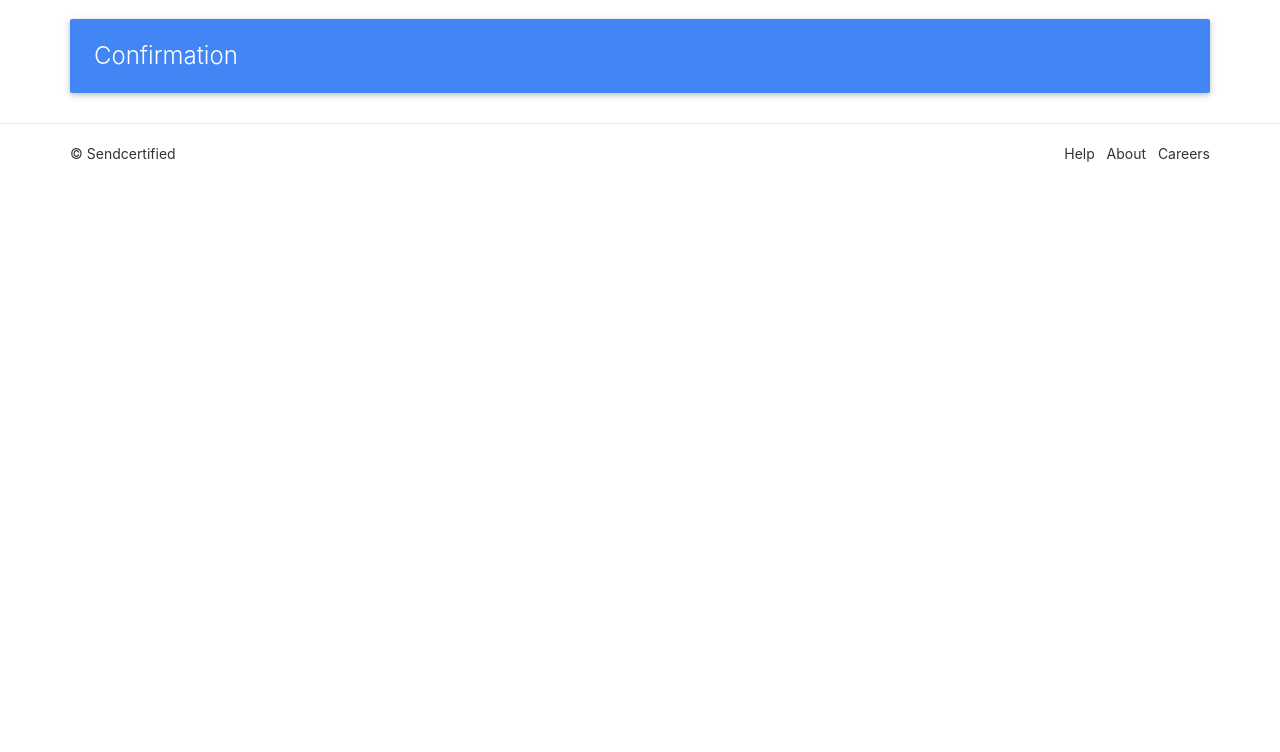
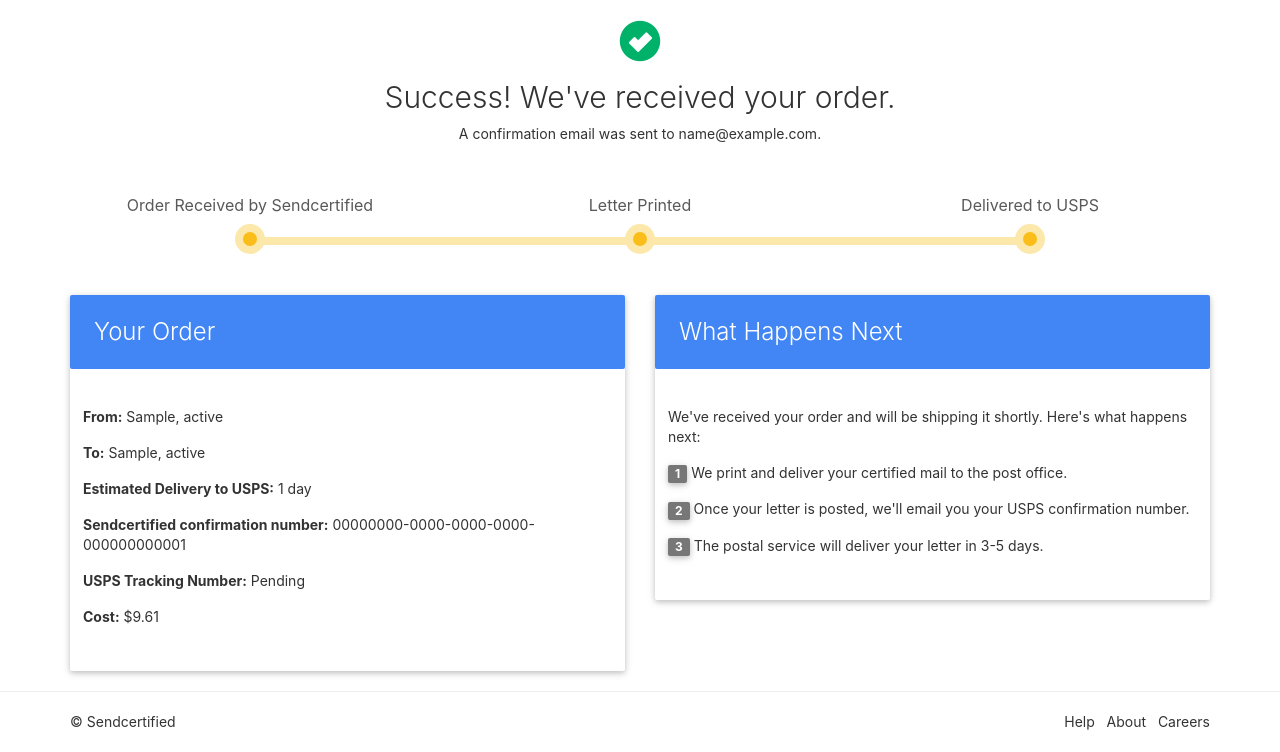
Before and after one commit to cweems/sendcertified, a Django app: template main/templates/orderform/confirmation.html in a window 1280 px wide. Shown: the part 51-803 px from the top of the page. Before the commit the page ends 213 px from the top, so only its background shows below. Run offline with Django 3.2, Linux system fonts and the light colour scheme; the template is opened without the code that fills it: values that come from a table or form of the project are taken from there, others are empty; tables that the repository leaves empty hold one stand-in row (values such as "Sample post"); some libraries are stand-ins or nearby versions.

Commit message:
Cleanup confirmation process

```diff
--- a/main/models.py
+++ b/main/models.py
@@ -1,3 +1,4 @@
+import uuid
 from django.db import models
 from django.contrib.auth.models import User
 from tinymce.models import HTMLField
@@ -5,6 +6,8 @@ from tinymce.models import HTMLField
 class MailOrder(models.Model):
     class Meta:
         app_label = 'main'
+
+    order_number = models.UUIDField(default=uuid.uuid4, editable=False)
     user = models.ForeignKey(User, blank=True, null=True)
 
     # Step 1: Landing Page Address
--- a/main/templates/index.html
+++ b/main/templates/index.html
@@ -4,7 +4,7 @@
     <div class="row">
       <div class="col-md-6">
         <div class="main-heading">
-          <h1>Sendcertified <span class="tagline">&nbsp Print, send, and track certified mail for $9.</span></h1>
+          <h1>Sendcertified <span class="tagline">&nbsp Send and track certified mail for $5 + postage.</span></h1>
         </div>
       </div>
     </div>
--- a/main/templates/orderform/confirmation.html
+++ b/main/templates/orderform/confirmation.html
@@ -4,12 +4,60 @@
   <div class="col-md-12">
 
     <!--Panel-->
+    <h1 class="text-center"><i class="glyphicon glyphicon-ok-sign"></i></h1>
+    <h2 class="text-center">Success! We've received your order.</h2>
+    <p class="text-center">A confirmation email was sent to {{order.email}}.</p>
+  </div>
+  <div class="col-md-12">
+    <div class="row bs-wizard" style="border-bottom:0;">
+        <div class="col-xs-4 bs-wizard-step {% if order.printed is True %} complete {% else %} active {% endif %}"><!-- complete -->
+          <div class="text-center bs-wizard-stepnum">Order Received by Sendcertified</div>
+          <div class="progress"><div class="progress-bar"></div></div>
+          <a href="/identification" class="bs-wizard-dot"></a>
+        </div>
+
+        <div class="col-xs-4 bs-wizard-step {% if order.printed is True and order.delivered_to_post_office is True %} complete {% elif order.printed is True %} active {% else %} disabled {% endif %}">
+          <div class="text-center bs-wizard-stepnum">Letter Printed</div>
+          <div class="progress"><div class="progress-bar"></div></div>
+          <a href="/address-details" class="bs-wizard-dot"></a>
+        </div>
+
+        <div class="col-xs-4 bs-wizard-step {% if order.printed is True and order.delivered_to_post_office is True %} active {% else %} disabled {% endif %}"><!-- complete -->
+          <div class="text-center bs-wizard-stepnum">Delivered to USPS</div>
+          <div class="progress"><div class="progress-bar"></div></div>
+          <a href="/draft-letter" class="bs-wizard-dot"></a>
+        </div>
+    </div>
+  </div>
+  <div class="col-md-6">
     <div class="card">
-        <h3 class="card-header primary-color white-text">Confirmation</h3>
-
+        <h3 class="card-header primary-color white-text">Your Order</h3>
+        <div class="card-block">
+          <div class="row">
+              <p><strong>From:</strong> {{order.sender_locality}}, {{order.sender_state}}</p>
+              <p><strong>To:</strong> {{order.recipient_locality}}, {{order.recipient_state}}</p>
+              <p><strong>Estimated Delivery to USPS:</strong> 1 day</p>
+              <p><strong>Sendcertified confirmation number:</strong> {{order.order_number}}</p>
+              <p><strong>USPS Tracking Number:</strong> Pending</p>
+              <p><strong>Cost:</strong> $9.61</p>
+          </div>
+        </div>
     </div>
+  </div>
+  <div class="col-md-6">
+    <div class="card">
+        <h3 class="card-header primary-color white-text">What Happens Next</h3>
+        <div class="card-block">
+          <div class="row">
+              <p>We've received your order and will be shipping it shortly. Here's what happens next:</p>
+              <p><span class="badge badge-primary badge-pill">1</span> We print and deliver your certified mail to the post office.</p>
+              <p><span class="badge badge-primary badge-pill">2</span> Once your letter is posted, we'll email you your USPS confirmation number.</p>
+              <p><span class="badge badge-primary badge-pill">3</span> The postal service will deliver your letter in 3-5 days.</p>
+          </div>
+        </div>
+    </div>
+  </div>
     <!--/.Panel-->
 
-  </div>
 </div>
 {% endblock %}
--- a/main/urls.py
+++ b/main/urls.py
@@ -12,7 +12,7 @@ urlpatterns = [
     url(r'^login-returning-user$', views.login_returning_user, name='login_returning_user'),
     url(r'^continue-as-guest$', views.continue_as_guest, name='continue_as_guest'),
     url(r'^payment$', views.payment, name='payment'),
-    url(r'^confirmation$', views.confirmation, name='confirmation'),
+    url(r'^confirmation/(?P<uuid>[0-9a-f]{8}\-[0-9a-f]{4}\-4[0-9a-f]{3}\-[89ab][0-9a-f]{3}\-[0-9a-f]{12})/$', views.confirmation, name='confirmation'),
     url(r'^logout$', views.logout_view, name='logout'),
     url('^register/', CreateView.as_view(
             template_name='register.html',
--- a/sendcertified/settings.py
+++ b/sendcertified/settings.py
@@ -116,8 +116,8 @@ AUTH_PASSWORD_VALIDATORS = [
 
 ANYMAIL = {
     # (exact settings here depend on your ESP...)
-    "MAILGUN_API_KEY": "<your Mailgun key>",
-    "MAILGUN_SENDER_DOMAIN": 'mg.example.com',  # your Mailgun domain, if needed
+    "MAILGUN_API_KEY": "key-4cbf584c0ac09dd56308b3b431b7dc9b",
+    "MAILGUN_SENDER_DOMAIN": 'mail.sendcertified.co',  # your Mailgun domain, if needed
 }
 EMAIL_BACKEND = "anymail.backends.mailgun.EmailBackend"  # or sendgrid.EmailBackend, or...
 DEFAULT_FROM_EMAIL = "no-reply@sendcertified.co"
```
Also changed, not shown: main/templates/orderform/address_details.html (+5 -5 lines), main/templates/orderform/payment.html (+28 -4 lines), main/views/payment.py (+23 -15 lines), main/migrations/0009_mailorder_order_number.py (added).
